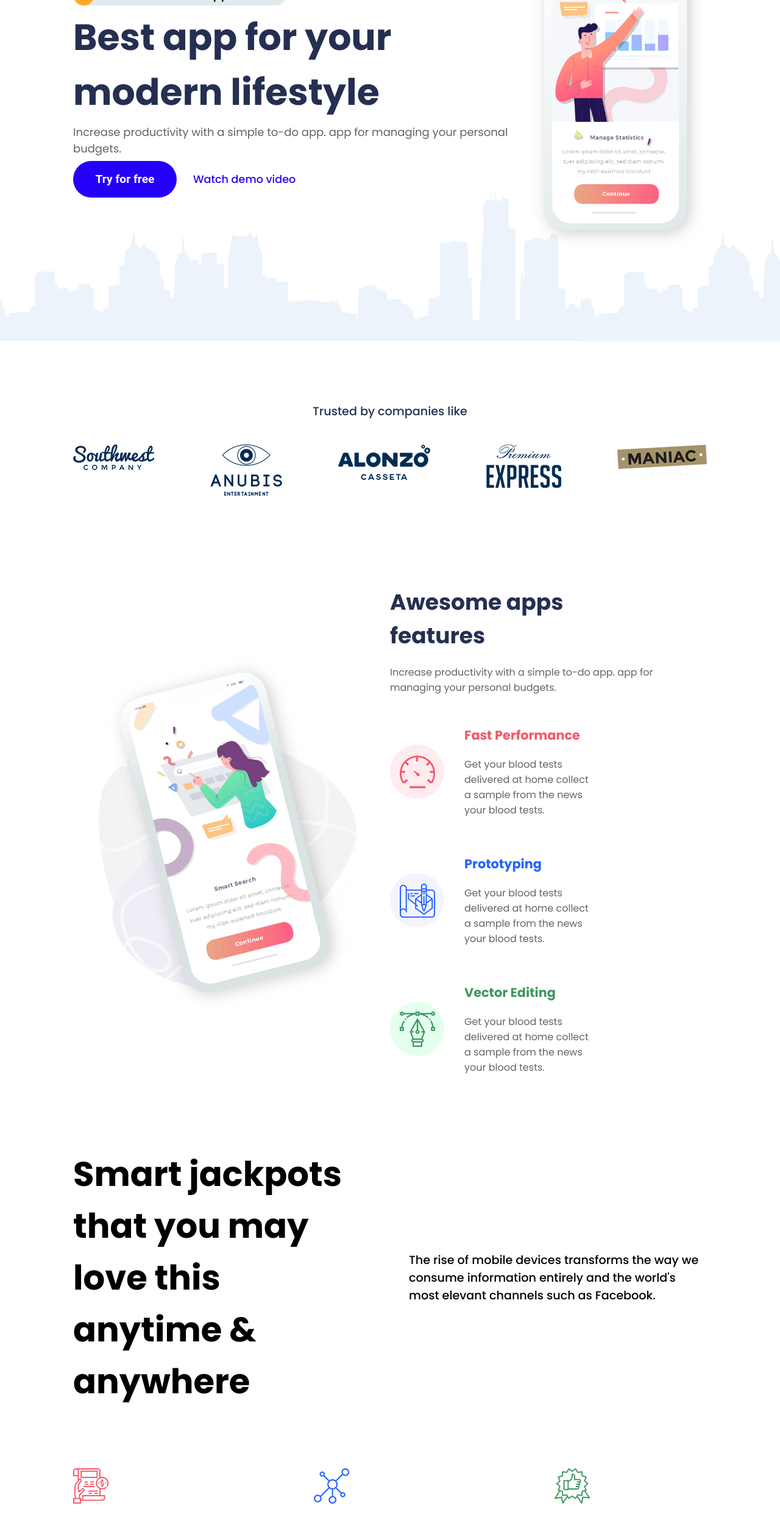
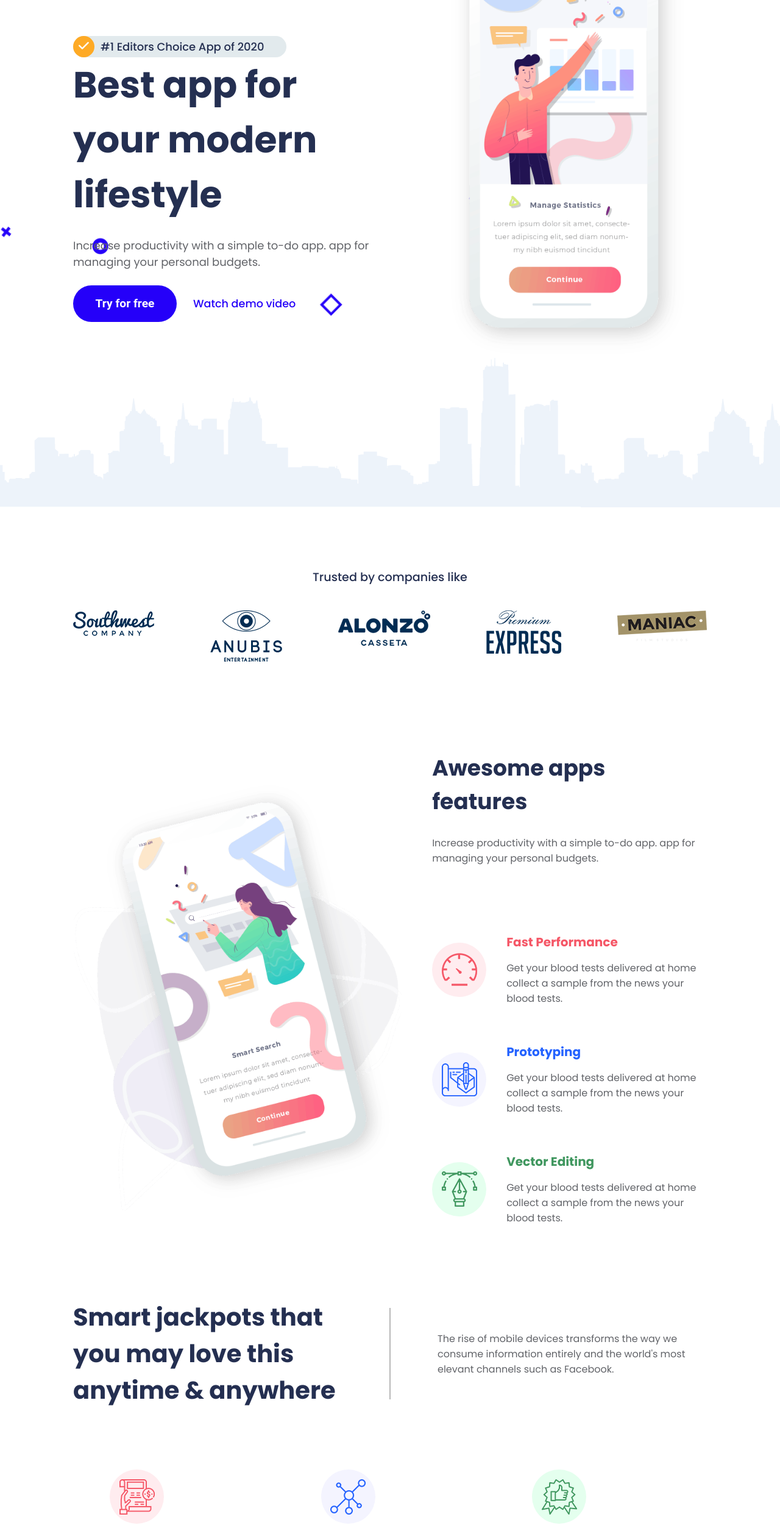
Before and after one commit to codessstein/css-learning, a website built with webpack: page flexbox/src/assets/index.html in a window 1280 px wide. Shown: the part 240-2764 px from the top of the page at 61% size. Built offline with nearby package versions, Linux system fonts and the light colour scheme.

Commit message:
fix styles

```diff
--- a/flexbox/src/assets/css/_components.css
+++ b/flexbox/src/assets/css/_components.css
@@ -84,3 +84,11 @@
 .icon--orange-light {
     background: var(--color-orange-light-3);
 }
+
+.vertical-line {
+    flex-grow: 0;
+    display: flex;
+    width: 2px;
+    height: 150px;
+    background: var(--color-gray-light-4);
+}
--- a/flexbox/src/assets/css/style.css
+++ b/flexbox/src/assets/css/style.css
@@ -16,8 +16,7 @@ html, body {
 header {
     display: flex;
     flex-direction: column;
-    height: 100vh;
-    background: var(--c-gray-light);
+    background: url(../images/shapes-header.png);
 }
 
 .header-top {
@@ -60,7 +59,6 @@ header {
     display: flex;
     padding: 20px 120px 0px 120px;
     align-items: center;
-    background: url(../images/shapes-header.png);
     z-index: 999;
 }
 
@@ -69,6 +67,8 @@ header {
     flex-direction: column;
     height: 350px;
     justify-content: space-between;
+    flex-grow: 1;
+    flex-basis: 0;
 }
 
 .header-information__award {
@@ -92,8 +92,8 @@ header {
 }
 
 .header-information__award-text {
-    font-size: 1.2rem;
-    color: var(--c-blue-dark);
+    font-size: 18px;
+    color: var(--color-blue-dark);
     font-weight: 500;
     padding-left: 10px;
 }
@@ -106,6 +106,7 @@ header {
 
 .header-information__text {
     font-size: 18px;
+    padding: 25px 0px 25px 0px;
     color: var(--color-gray-dark-2);
 }
 
@@ -122,16 +123,20 @@ header {
     text-decoration: none;
 }
 
+.header-article__app-example {
+    flex-grow: 1;
+    flex-basis: 0;
+}
+
 .header-article__app-example-image {
-    max-height: 530px;
+    max-height: 700px;
+    padding-left: 100px;
 }
 
 .header-article__bottom-image {
     background: url(../images/city-header.png);
     height: 245px;
     width: 100%;
-    position: absolute;
-    bottom: 0;
 }
 
 .trusted-companies {
@@ -165,13 +170,18 @@ header {
 
 .app-features__example {
     display: flex;
-    width: 50%;
     padding-right: 50px;
     justify-content: flex-end;
+    flex-grow: 1;
+    flex-basis: 0;
 }
 
 .app-features__example-image {
-    max-height: 600px;
+    max-height: 700px;
+}
+
+.app-features__subtitle-text {
+    padding: 28px 0px 80px 0px;
 }
 
 .app-features-container {
@@ -180,22 +190,17 @@ header {
     padding: 20px 0px;
     justify-content: space-between;
     width: 50%;
+    flex-grow: 1;
+    flex-basis: 0;
 }
 
-.app-features__title {
-    color: var(--c-blue-dark);
-    font-size: 2.5rem;
-    font-weight: 700;
-}
-
-.app-features__subtitle-text {
-    padding: 20px 0px;
+.app-features__subtitle {
+    padding-bottom: 15px;
 }
 
 .app-features__list {
     display: flex;
     flex-direction: column;
-    width: 65%;
 }
 
 .app-features__item {
@@ -210,12 +215,6 @@ header {
     padding-left: 33px;
 }
 
-.app-features__item-title {
-    padding-bottom: 20px;
-    font-size: 1.3rem;
-    font-weight: 700;
-}
-
 .jackpots {
     display: flex;
     flex-direction: row;
@@ -226,31 +225,19 @@ header {
 
 .jackpots__title {
     display: flex;
-    font-size: 3.5rem;
-    color: var(--c-blue-dark);
+    font-size: 40px;
+    color: var(--color-blue-dark);
     flex-grow: 1;
     flex-basis: 0;
 }
 
 .jackpots__text {
-    display: flex;
-    font-size: 1.2rem;
-    color: var(--c-gray-dark);
     flex-grow: 1;
     flex-basis: 0;
-    font-weight: 500;
 }
 
-.vertical-line {
-    flex-grow: 0;
-    display: flex;
-    width: 2px;
-    height: 150px;
-    background: var(--c-gray-primery);
-}
-
-.vertical-line--with-margins {
-    margin: 0px 30px;
+.jackpots__line {
+    margin: 0px 77px;
 }
 
 .benefits {
@@ -265,18 +252,10 @@ header {
 }
 
 .benefits__item {
-    width: 250px;
+    padding: 0px 60px;
 }
-
-.benefits__item-title {
-    padding: 47px 0px 15px 0px;
-    font-size: 1.3rem;
-    font-weight: 700;
-}
-
-.benefits__item-text {
-    font-size: 1.1rem;
-    color: var(--c-gray-dark)
+.benefits__subtitle {
+    padding-top: 35px;
 }
 
 .about-design {
@@ -302,14 +281,6 @@ header {
     flex-basis: 0;
 }
 
-.about-design__title {
-    color: var(--c-blue-dark);
-    font-size: 2.5rem;
-    font-weight: 700;
-}
-
 .about-design__text {
-    font-size: 1.1rem;
-    color: var(--c-gray-dark);
     padding: 29px 0px 41px;
 }
--- a/flexbox/src/assets/index.html
+++ b/flexbox/src/assets/index.html
@@ -97,7 +97,7 @@
                             </div>
                         </div>
                         <div class="app-feature__item-information">
-                            <h4 class="app-features__item-title subtitle subtitle--pink">Fast Performance</h4>
+                            <h4 class="app-features__subtitle subtitle subtitle--pink">Fast Performance</h4>
                             <p class="text">Get your blood tests delivered at
                                 home collect a sample from the
                                 news your blood tests.</p>
@@ -110,7 +110,7 @@
                             </div>
                         </div>
                         <div class="app-feature__item-information">
-                            <h4 class="app-features__item-title subtitle subtitle--blue">Prototyping</h4>
+                            <h4 class="app-features__subtitle subtitle subtitle--blue">Prototyping</h4>
                             <p class="text">Get your blood tests delivered at
                                 home collect a sample from the
                                 news your blood tests.</p>
@@ -124,7 +124,7 @@
                             </div>
                         </div>
                         <div class="app-feature__item-information">
-                            <h4 class="app-features__item-title subtitle subtitle--green">Vector Editing</h4>
+                            <h4 class="app-features__subtitle subtitle subtitle--green">Vector Editing</h4>
                             <p class="text">Get your blood tests delivered at
                                 home collect a sample from the
                                 news your blood tests.</p>
@@ -139,8 +139,8 @@
                 you may love this
                 anytime & anywhere
             </h3>
-            <div class="vertical-line vertical-line--with-margins"></div>
-            <p class="jackpots__text">
+            <div class="vertical-line jackpots__line"></div>
+            <p class="jackpots__text text">
                 The rise of mobile devices transforms the way we
                 consume information entirely and the world's most
                 elevant channels such as Facebook.
@@ -149,33 +149,33 @@
         <section class="benefits">
             <div class="benefits__list">
                 <div class="benefits__item">
-                    <div class="icon-circle">
+                    <div class="icon icon--pink">
                         <img src="./images/bill.png" class="app-features__item-icon-image" alt="">
                     </div>
-                    <h3 class="benefits__item-title text-color--pink">Automatic Payouts</h3>
-                    <p class="benefits__item-text">
+                    <h3 class="benefits__subtitle subtitle--pink">Automatic Payouts</h3>
+                    <p class="benefits__item-text text">
                         Get your blood tests delivered at
                         home collect a sample from the
                         news your blood tests.
                     </p>
                 </div>
                 <div class="benefits__item">
-                    <div class="icon-circle">
+                    <div class="icon icon--blue-light">
                         <img src="./images/network.png" class="app-features__item-icon-image" alt="">
                     </div>
-                    <h3 class="benefits__item-title text-color--blue">Automatic Payouts</h3>
-                    <p class="benefits__item-text">
+                    <h3 class="benefits__subtitle subtitle--blue">Automatic Payouts</h3>
+                    <p class="benefits__item-text text">
                         Get your blood tests delivered at
                         home collect a sample from the
                         news your blood tests.
                     </p>
                 </div>
                 <div class="benefits__item">
-                    <div class="icon-circle">
+                    <div class="icon icon--green">
                         <img src="./images/badge.png" class="app-features__item-icon-image" alt="">
                     </div>
-                    <h3 class="benefits__item-title text-color--green">Automatic Payouts</h3>
-                    <p class="benefits__item-text">
+                    <h3 class="benefits__subtitle subtitle--pink">Automatic Payouts</h3>
+                    <p class="benefits__item-text text">
                         Get your blood tests delivered at
                         home collect a sample from the
                         news your blood tests.
@@ -188,17 +188,17 @@
                 <img src="./images/about-design.png" class="about-design__example-image" alt="about-design">
             </div>
             <div class="about-design__information">
-                <h3 class="about-design__title">
+                <h3 class="title">
                     Designed & built by
                     the latest code
                     integration
                 </h3>
-                <p class="about-design__text">
+                <p class="about-design__text text">
                     The rise of mobile devices transforms the way we
                     consume information entirely and the world's most
                     elevant channels such as Facebook.
                 </p>
-                <a href="#" class="try-for-free-button">
+                <a href="#" class="button">
                     Learn more
                 </a>
             </div>
```
